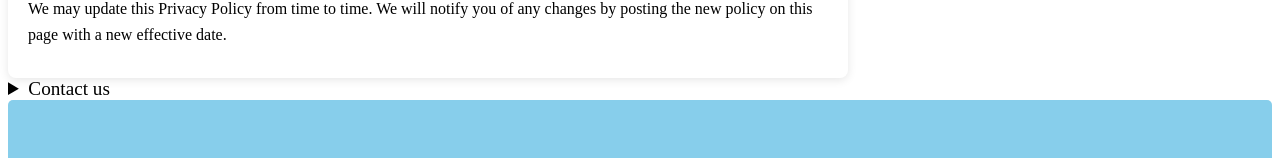
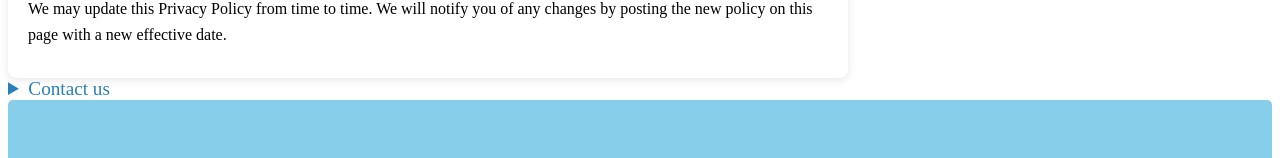
Before and after one commit to BIT-Studio-3/group-project-25-1-scade, a SvelteKit app in the folder disaster/disaster/: page /privacy in a window 1280 px wide. Shown: the part 1326-1484 px from the top of the page. Built offline with nearby package versions, Linux system fonts and the light colour scheme.

Commit message:
changed the contact us to color blue(nice?)

```diff
--- a/disaster/disaster/src/routes/privacy/+page.svelte
+++ b/disaster/disaster/src/routes/privacy/+page.svelte
@@ -104,6 +104,7 @@
 <style>
 
     .contact{
+      color: #2980b9;
       font-size: larger;
       cursor: pointer;
     }
@@ -134,4 +135,5 @@
 
 
 
+
 </style>
```
